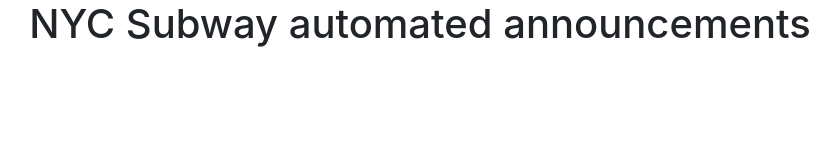
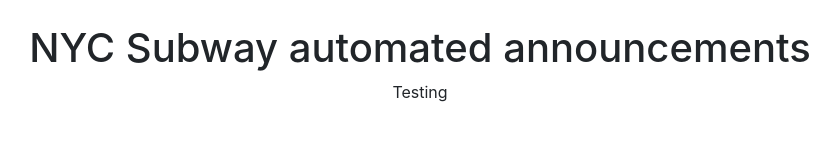
Before and after one commit to EphraimB/NYC-Subway-route-automated-anouncements, a plain HTML site: page index.html in a window 1280 px wide. Shown: the whole page, without its empty margins (220-1060 px from the left). Drawn offline with nearby package versions, Linux system fonts and the light colour scheme.

Commit message:
Added main section with "Testing".

```diff
--- a/index.html
+++ b/index.html
@@ -11,9 +11,13 @@
   </head>
   <body>
     <div class="container">
+      <br>
       <header>
         <h1 class="text-center">NYC Subway automated announcements</h1>
       </header>
+      <main>
+        <p class="text-center">Testing</p>
+      </main>
     </div>
 
     <script src="js/script.js"></script>
```
